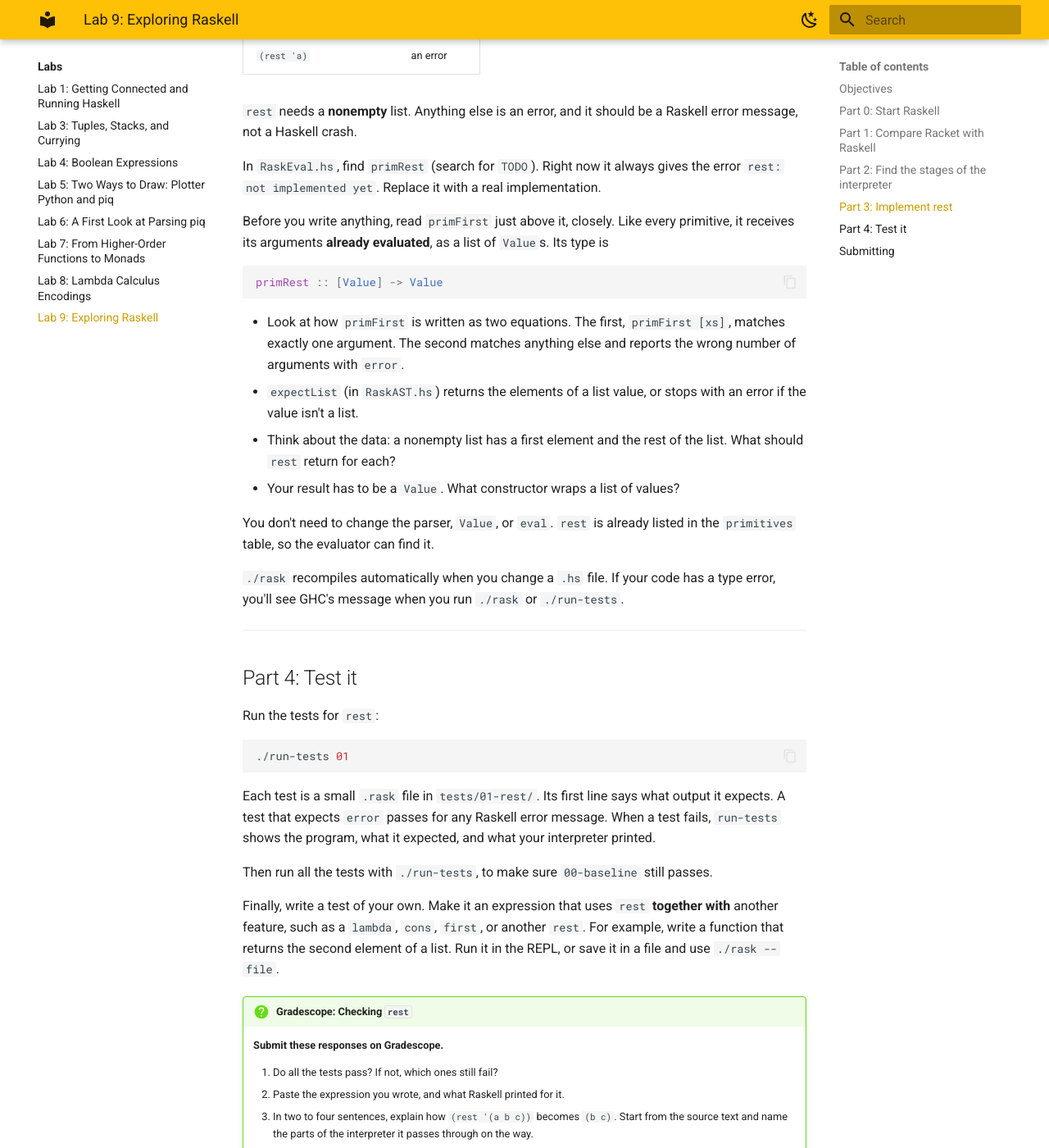
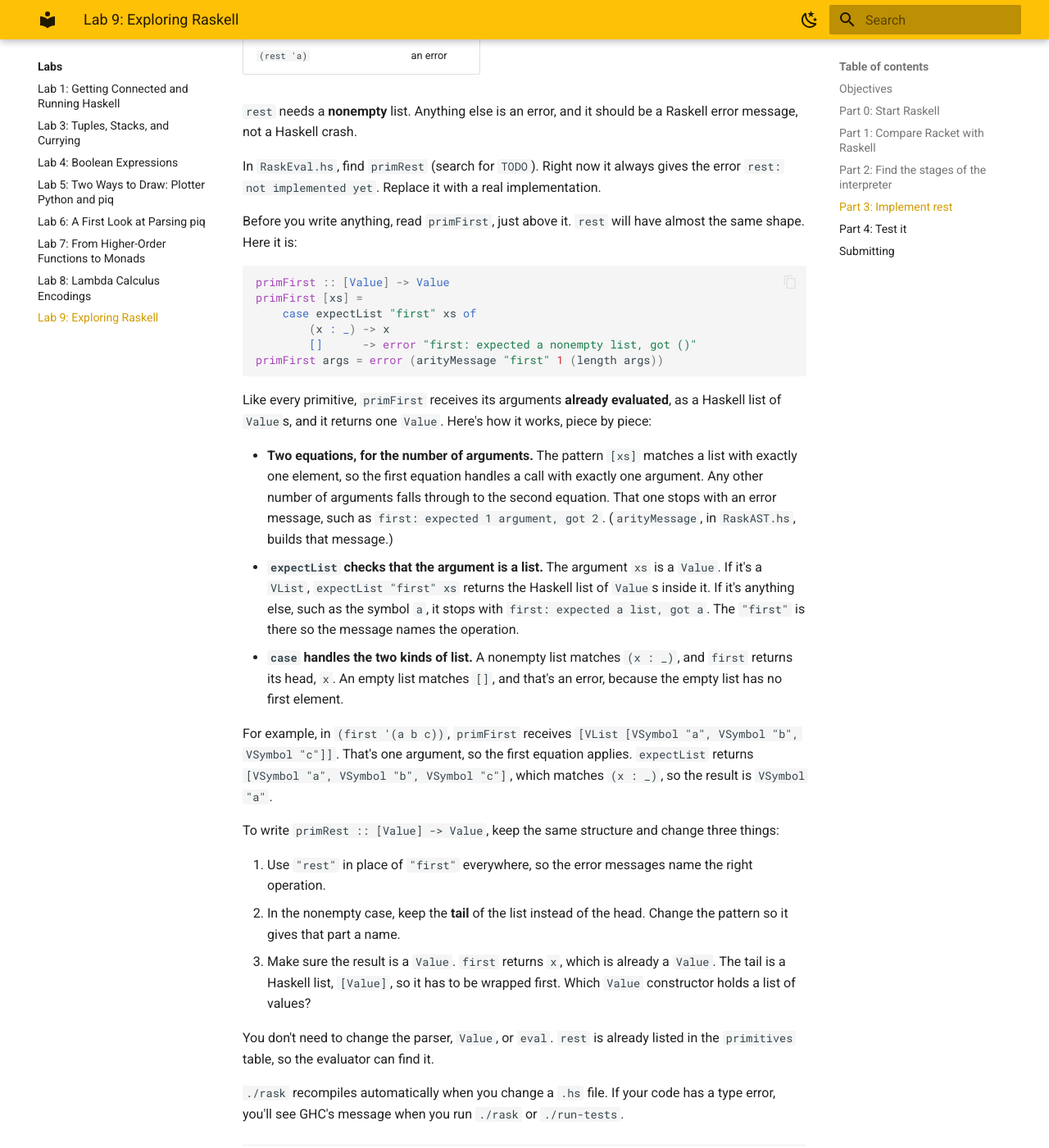
Before and after one commit to lbang-hmc/cs-131-website, an MkDocs documentation site: the page built from content/labs/lab09.md, in a window 1280 px wide and 1400 px high, scrolled down 5981 px. Shown: the whole window at 82% size. Built offline with MkDocs 1.6.1 and Material for MkDocs 9.7.7, drawn with Linux system fonts in a browser that asks for light colours.

Commit message:
Lab 09: walk through primFirst before asking for rest
Co-Authored-By: Claude Opus 5.5 <noreply@anthropic.com>

````diff
--- a/content/labs/lab09.md
+++ b/content/labs/lab09.md
@@ -194,16 +194,30 @@ The Raskell program is in `examples/cat.rask`. Work through these steps (with a
 
 In `RaskEval.hs`, find `primRest` (search for `TODO`). Right now it always gives the error `rest: not implemented yet`. Replace it with a real implementation.
 
-Before you write anything, read `primFirst` just above it, closely. Like every primitive, it receives its arguments **already evaluated**, as a list of `Value`s. Its type is
+Before you write anything, read `primFirst`, just above it. `rest` will have almost the same shape. Here it is:
 
 ```haskell
-primRest :: [Value] -> Value
+primFirst :: [Value] -> Value
+primFirst [xs] =
+    case expectList "first" xs of
+        (x : _) -> x
+        []      -> error "first: expected a nonempty list, got ()"
+primFirst args = error (arityMessage "first" 1 (length args))
 ```
 
-- Look at how `primFirst` is written as two equations. The first, `primFirst [xs]`, matches exactly one argument. The second matches anything else and reports the wrong number of arguments with `error`.
-- `expectList` (in `RaskAST.hs`) returns the elements of a list value, or stops with an error if the value isn't a list.
-- Think about the data: a nonempty list has a first element and the rest of the list. What should `rest` return for each?
-- Your result has to be a `Value`. What constructor wraps a list of values?
+Like every primitive, `primFirst` receives its arguments **already evaluated**, as a Haskell list of `Value`s, and it returns one `Value`. Here's how it works, piece by piece:
+
+- **Two equations, for the number of arguments.** The pattern `[xs]` matches a list with exactly one element, so the first equation handles a call with exactly one argument. Any other number of arguments falls through to the second equation. That one stops with an error message, such as `first: expected 1 argument, got 2`. (`arityMessage`, in `RaskAST.hs`, builds that message.)
+- **`expectList` checks that the argument is a list.** The argument `xs` is a `Value`. If it's a `VList`, `expectList "first" xs` returns the Haskell list of `Value`s inside it. If it's anything else, such as the symbol `a`, it stops with `first: expected a list, got a`. The `"first"` is there so the message names the operation.
+- **`case` handles the two kinds of list.** A nonempty list matches `(x : _)`, and `first` returns its head, `x`. An empty list matches `[]`, and that's an error, because the empty list has no first element.
+
+For example, in `(first '(a b c))`, `primFirst` receives `[VList [VSymbol "a", VSymbol "b", VSymbol "c"]]`. That's one argument, so the first equation applies. `expectList` returns `[VSymbol "a", VSymbol "b", VSymbol "c"]`, which matches `(x : _)`, so the result is `VSymbol "a"`.
+
+To write `primRest :: [Value] -> Value`, keep the same structure and change three things:
+
+1. Use `"rest"` in place of `"first"` everywhere, so the error messages name the right operation.
+2. In the nonempty case, keep the **tail** of the list instead of the head. Change the pattern so it gives that part a name.
+3. Make sure the result is a `Value`. `first` returns `x`, which is already a `Value`. The tail is a Haskell list, `[Value]`, so it has to be wrapped first. Which `Value` constructor holds a list of values?
 
 You don't need to change the parser, `Value`, or `eval`. `rest` is already listed in the `primitives` table, so the evaluator can find it.
 
````
